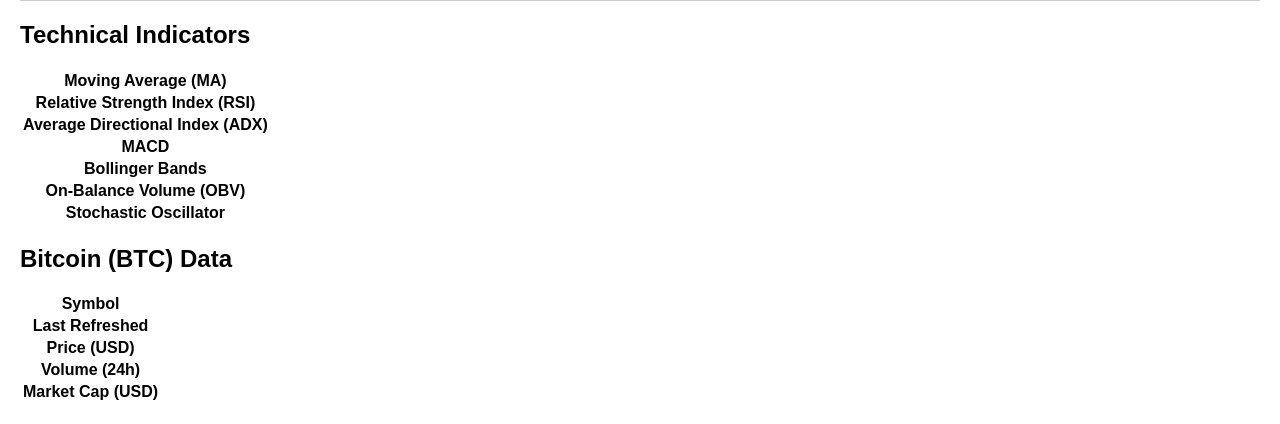
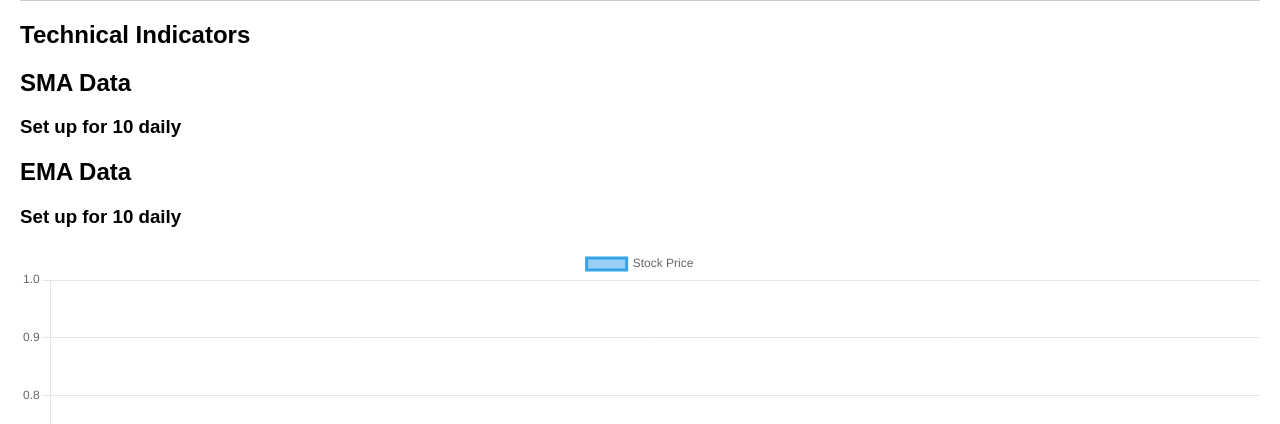
Before and after one commit to Sirpak/alpha_lion, a Flask app: page / in a window 1280 px wide. Shown: the part 564-988 px from the top of the page. Before the commit the page ends 964 px from the top, so only its background shows below. Run offline with Flask 3, Linux system fonts and the light colour scheme; lists and menus that the app fills with data are empty.

Commit message:
Update app.py, script.js, index.html and clean up repository structure

```diff
--- a/app.py
+++ b/app.py
@@ -1,25 +1,23 @@
-import os
+from flask import Flask, request, jsonify, render_template
+from flask_cors import CORS
 import requests
 import pandas as pd
-import pandas_ta as ta
-from flask import Flask, jsonify, render_template
-from dotenv import load_dotenv
+import numpy as np
 
-# Load environment variables
-load_dotenv()
+# Constants
+API_KEY = "MFSNKGMEDOPRMOE5"  # Replace with your actual Alpha Vantage API key
+BASE_URL = "https://www.alphavantage.co/query"
 
-# Configuration
-API_KEY = os.getenv("ALPHA_VANTAGE_API_KEY")
-if not API_KEY:
-    raise ValueError("Missing API key. Please set ALPHA_VANTAGE_API_KEY in your .env file.")
+# Flask App Initialization
+app = Flask(__name__)
+CORS(app)  # Enable CORS for cross-origin requests
 
-BASE_URL = "https://www.alphavantage.co/query"
-app = Flask(__name__)
-
-# Fetch stock data
+# Fetch stock data - Basic
 def fetch_stock_data(symbol):
+    """Fetch stock data from Alpha Vantage API using free endpoint."""
+    symbol = symbol.upper()
     params = {
-        "function": "TIME_SERIES_DAILY_ADJUSTED",
+        "function": "TIME_SERIES_DAILY",  # Use free-tier endpoint
         "symbol": symbol,
         "outputsize": "compact",
         "apikey": API_KEY,
@@ -29,9 +27,18 @@
         response.raise_for_status()
         data = response.json()
 
+        # Debug the raw API response
+        print(data)
+
+        # Handle common API issues
+        if "Note" in data:
+            raise ValueError("API limit reached or invalid API key.")
+        if "Error Message" in data:
+            raise ValueError(f"Invalid stock symbol: {symbol}")
         if "Time Series (Daily)" not in data:
             raise ValueError(f"No 'Time Series (Daily)' data found for symbol: {symbol}")
 
+        # Process the time series data
         time_series = data["Time Series (Daily)"]
         df = pd.DataFrame.from_dict(time_series, orient="index", dtype=float)
         df.rename(columns={
@@ -41,54 +48,158 @@
             "4. close": "close",
             "5. volume": "volume"
         }, inplace=True)
-        df.sort_index(inplace=True)
-        return df
+
+        # Handle missing data
+        df.replace(["NA", "NaN", "nan"], np.nan, inplace=True)
+        df.dropna(inplace=True)
+
+        # Format the response
+        latest_date = df.index[0]
+        latest_data = df.iloc[0].to_dict()
+        time_series_dict = df.head(10).to_dict(orient="index")
+
+        return {
+            "symbol": symbol,
+            "date": latest_date,
+            "latest_data": latest_data,
+            "time_series": time_series_dict,
+        }
     except requests.exceptions.RequestException as e:
         raise ValueError(f"Network error occurred: {e}")
     except ValueError as ve:
         raise ValueError(f"Data error: {ve}")
 
-# Calculate indicators (Bollinger Bands removed)
-def calculate_indicators(df):
-    if df.empty:
-        raise ValueError("No data available to calculate indicators.")
+# Fetch sma data
+def fetch_sma_data(symbol, interval, time_period):
+    """Fetch SMA data from Alpha Vantage API."""
+    params = {
+        "function": "SMA",
+        "symbol": symbol,
+        "interval": interval,
+        "time_period": time_period,
+        "series_type": "close",  # Using closing price for SMA
+        "apikey": API_KEY,
+    }
+    try:
+        response = requests.get(BASE_URL, params=params)
+        response.raise_for_status()
+        data = response.json()
 
+        # Debug the raw API response
+        print(data)
+
+        # Handle common API issues
+        if "Note" in data:
+            raise ValueError("API limit reached or invalid API key.")
+        if "Error Message" in data:
+            raise ValueError(f"Invalid stock symbol: {symbol}")
+        if "Technical Analysis: SMA" not in data:
+            raise ValueError(f"No SMA data found for symbol: {symbol}")
+
+        # Process SMA data
+        sma_data = data["Technical Analysis: SMA"]
+        processed_data = [{"date": date, "sma": float(values["SMA"])} for date, values in sma_data.items()]
+
+        return {
+            "symbol": symbol.upper(),
+            "interval": interval,
+            "time_period": time_period,
+            "sma_data": processed_data[:10],  # Get the latest 10 SMA values
+        }
+    except requests.exceptions.RequestException as e:
+        raise ValueError(f"Network error occurred: {e}")
+    except ValueError as ve:
+        raise ValueError(f"Data error: {ve}")
+
+
+
+# EMA data
+
+def fetch_ema_data(symbol, interval, time_period, series_type="close"):
+    """Fetch EMA data from Alpha Vantage API."""
+    params = {
+        "function": "EMA",
+        "symbol": symbol,
+        "interval": interval,
+        "time_period": time_period,
+        "series_type": series_type,
+        "apikey": API_KEY,
+    }
     try:
-        indicators = {
-            "MA": df["close"].rolling(window=20).mean().iloc[-1],
-            "RSI": ta.rsi(df["close"]).iloc[-1],
-            "ADX": ta.adx(df["high"], df["low"], df["close"])["ADX_14"].iloc[-1],
-            "MACD": ta.macd(df["close"])["MACD_12_26_9"].iloc[-1],
-            "OBV": ta.obv(df["close"], df["volume"]).iloc[-1],
-            "Stochastic Oscillator": ta.stoch(df["high"], df["low"], df["close"]).iloc[-1].to_dict(),
+        response = requests.get(BASE_URL, params=params)
+        response.raise_for_status()
+        data = response.json()
+
+        # Debug the raw API response
+        print(data)
+
+        # Handle common API issues
+        if "Note" in data:
+            raise ValueError("API limit reached or invalid API key.")
+        if "Error Message" in data:
+            raise ValueError(f"Invalid stock symbol: {symbol}")
+        if "Technical Analysis: EMA" not in data:
+            raise ValueError(f"No EMA data found for symbol: {symbol}")
+
+        # Process EMA data
+        ema_data = data["Technical Analysis: EMA"]
+        processed_data = [{"date": date, "ema": float(values["EMA"])} for date, values in ema_data.items()]
+
+        return {
+            "symbol": symbol.upper(),
+            "interval": interval,
+            "time_period": time_period,
+            "series_type": series_type,
+            "ema_data": processed_data[:10],  # Get the latest 10 EMA values
         }
-        return indicators
-    except Exception as e:
-        raise ValueError(f"Error calculating indicators: {e}")
+    except requests.exceptions.RequestException as e:
+        raise ValueError(f"Network error occurred: {e}")
+    except ValueError as ve:
+        raise ValueError(f"Data error: {ve}")
 
+
+
+# Serve the main HTML page
 @app.route('/')
 def home():
     return render_template('index.html')
 
+
+# API Route to fetch stock data
 @app.route('/api/stock/<symbol>', methods=['GET'])
 def get_stock_data(symbol):
     try:
-        df = fetch_stock_data(symbol)
-        if df is None:
-            return jsonify({"error": "Stock data not found"}), 404
+        data = fetch_stock_data(symbol)
+        return jsonify(data)
+    except ValueError as e:
+        return jsonify({"error": str(e)}), 400
 
-        indicators = calculate_indicators(df)
-        latest_data = df.iloc[-1].to_dict()
+# API route to fetch SMA data
+@app.route('/api/sma/<symbol>', methods=['GET'])
+def get_sma_data(symbol):
+    try:
+        interval = request.args.get("interval", "daily")  # Default to 'daily'
+        time_period = int(request.args.get("time_period", 10))  # Default to 10
+        data = fetch_sma_data(symbol, interval, time_period)
+        return jsonify(data)
+    except ValueError as e:
+        return jsonify({"error": str(e)}), 400
 
-        response = {
-            "symbol": symbol.upper(),
-            "date": df.index[-1],
-            "latest_data": latest_data,
-            "indicators": indicators,
-        }
-        return jsonify(response)
-    except Exception as e:
-        return jsonify({"error": str(e)}), 500
 
+#APi Route to fetch EMA Data
+@app.route('/api/ema/<symbol>', methods=['GET'])
+def get_ema_data(symbol):
+    try:
+        interval = request.args.get("interval", "daily")  # Default to 'daily'
+        time_period = int(request.args.get("time_period", 10))  # Default to 10
+        series_type = request.args.get("series_type", "close")  # Default to 'close'
+        data = fetch_ema_data(symbol, interval, time_period, series_type)
+        return jsonify(data)
+    except ValueError as e:
+        return jsonify({"error": str(e)}), 400
+
+
+
+# Run the Flask App
 if __name__ == '__main__':
     app.run(debug=True)
--- a/static/script.js
+++ b/static/script.js
@@ -1,142 +1,139 @@
-const fetchButton = document.getElementById("fetch-data");
-const loadingIndicator = document.getElementById("loading");
-const apiKey = "MFSNKGMEDOPRMOE5"; // Replace with your actual API key
-const baseUrl = "https://www.alphavantage.co/query";
+document.addEventListener("DOMContentLoaded", () => {
+    const fetchButton = document.getElementById("fetch-data");
+    const loadingIndicator = document.getElementById("loading");
 
-const ctx = document.getElementById("stockChart").getContext("2d");
-const chart = new Chart(ctx, {
-    type: "line",
-    data: {
-        labels: [], // Time labels
-        datasets: [{
-            label: "Stock Price",
-            data: [], // Stock prices
-            borderColor: "rgba(75, 192, 192, 1)",
-            borderWidth: 2,
-            fill: false
-        }]
-    },
-    options: {
-        responsive: true,
-        plugins: {
-            legend: {
-                display: true
+    fetchButton.addEventListener("click", async () => {
+        const symbol = document.getElementById("stock-symbol").value.trim();
+
+        if (!symbol) {
+            alert("Please enter a stock ticker.");
+            return;
+        }
+
+        loadingIndicator.style.display = "block";
+
+        try {
+            const response = await fetch(`/api/stock/${symbol}`);
+            const data = await response.json();
+
+            if (data.error) {
+                throw new Error(data.error);
             }
+
+            // Update UI with stock data
+            document.getElementById("symbol").innerText = data.symbol;
+            document.getElementById("date").innerText = data.date;
+            document.getElementById("open").innerText = data.latest_data.open;
+            document.getElementById("high").innerText = data.latest_data.high;
+            document.getElementById("low").innerText = data.latest_data.low;
+            document.getElementById("close").innerText = data.latest_data.close;
+            document.getElementById("volume").innerText = data.latest_data.volume;
+
+            // Update Chart
+            const times = Object.keys(data.time_series).slice(0, 10).reverse();
+            const prices = times.map(time => data.time_series[time].close);
+
+            updateChart(times, prices);
+        } catch (error) {
+            document.getElementById("error-message").innerText = error.message;
+        } finally {
+            loadingIndicator.style.display = "none";
         }
+    });
+
+    const ctx = document.getElementById("stockChart").getContext("2d");
+    const chart = new Chart(ctx, {
+        type: "line",
+        data: { labels: [], datasets: [{ label: "Stock Price", data: [] }] },
+    });
+
+    function updateChart(labels, data) {
+        chart.data.labels = labels;
+        chart.data.datasets[0].data = data;
+        chart.update();
     }
 });
 
-// Fetch stock data
-fetchButton.addEventListener("click", function () {
-    const symbol = document.getElementById("stock-symbol").value.trim();
 
-    // Clear previous data or error messages
-    document.getElementById("error-message").innerText = "";
-    document.getElementById("symbol").innerText = "";
-    document.getElementById("date").innerText = "";
-    document.getElementById("open").innerText = "";
-    document.getElementById("high").innerText = "";
-    document.getElementById("low").innerText = "";
-    document.getElementById("close").innerText = "";
-    document.getElementById("volume").innerText = "";
-    document.getElementById("ma").innerText = "";
-    document.getElementById("rsi").innerText = "";
-    document.getElementById("adx").innerText = "";
-    document.getElementById("macd").innerText = "";
-    document.getElementById("bollinger").innerText = "";
-    document.getElementById("obv").innerText = "";
-    document.getElementById("stochastic").innerText = "";
 
-    if (!symbol) {
-        document.getElementById("error-message").innerText = "Please enter a stock ticker.";
-        return;
-    }
+// Event listener for SMA data
+document.addEventListener("DOMContentLoaded", () => {
+    const fetchButton = document.getElementById("fetch-data");
+    const loadingIndicator = document.getElementById("loading");
 
-    // Show loading indicator
-    loadingIndicator.style.display = "block";
+    fetchButton.addEventListener("click", async () => {
+        const symbol = document.getElementById("stock-symbol").value.trim();
 
-    // Fetch stock data from the backend
-    fetch(`/api/stock/${symbol}`)
-        .then((response) => response.json())
-        .then((data) => {
-            loadingIndicator.style.display = "none"; // Hide loading indicator
+        if (!symbol) {
+            alert("Please enter a stock ticker.");
+            return;
+        }
 
-            if (data.error) {
-                document.getElementById("error-message").innerText = data.error;
-                return;
+        loadingIndicator.style.display = "block";
+
+        try {
+            // Fetch SMA data
+            const smaResponse = await fetch(`/api/sma/${symbol}?interval=daily&time_period=10`);
+            const smaData = await smaResponse.json();
+
+            if (smaData.error) {
+                throw new Error(smaData.error);
             }
 
-            // Populate stock data
-            document.getElementById("symbol").innerText = data.symbol;
-            document.getElementById("date").innerText = data.date;
-            document.getElementById("open").innerText = data.latest_data.open.toFixed(2);
-            document.getElementById("high").innerText = data.latest_data.high.toFixed(2);
-            document.getElementById("low").innerText = data.latest_data.low.toFixed(2);
-            document.getElementById("close").innerText = data.latest_data.close.toFixed(2);
-            document.getElementById("volume").innerText = data.latest_data.volume;
-
-            // Populate technical indicators
-            document.getElementById("ma").innerText = data.indicators.MA.toFixed(2);
-            document.getElementById("rsi").innerText = data.indicators.RSI.toFixed(2);
-            document.getElementById("adx").innerText = data.indicators.ADX.toFixed(2);
-            document.getElementById("macd").innerText = data.indicators.MACD.toFixed(2);
-            document.getElementById("bollinger").innerText = JSON.stringify(data.indicators["Bollinger Bands"]);
-            document.getElementById("obv").innerText = data.indicators.OBV.toFixed(2);
-            document.getElementById("stochastic").innerText = JSON.stringify(data.indicators["Stochastic Oscillator"]);
-
-            // Update chart with the most recent 10 points
-            const recentTimes = Object.keys(data.latest_data).slice(0, 10).reverse();
-            const recentPrices = recentTimes.map(time => parseFloat(data.latest_data[time]["close"]));
-            updateChart(recentTimes, recentPrices);
-        })
-        .catch((error) => {
-            loadingIndicator.style.display = "none"; // Hide loading indicator
-            document.getElementById("error-message").innerText = `Error: ${error.message}`;
-        });
+            // Update UI with SMA data
+            const smaList = document.getElementById("sma-data");
+            smaList.innerHTML = ""; // Clear previous SMA data
+            smaData.sma_data.forEach(item => {
+                const listItem = document.createElement("li");
+                listItem.textContent = `Date: ${item.date}, SMA: ${item.sma}`;
+                smaList.appendChild(listItem);
+            });
+        } catch (error) {
+            document.getElementById("error-message").innerText = error.message;
+        } finally {
+            loadingIndicator.style.display = "none";
+        }
+    });
 });
 
-// Update the chart with new data
-function updateChart(timeLabels, prices) {
-    chart.data.labels = timeLabels;
-    chart.data.datasets[0].data = prices;
-    chart.update();
-}
 
-def fetch_stock_data(symbol):
-    params = {
-        "function": "TIME_SERIES_DAILY_ADJUSTED",
-        "symbol": symbol,
-        "outputsize": "compact",
-        "apikey": API_KEY,
-    }
-    try:
-        response = requests.get(BASE_URL, params=params)
-        response.raise_for_status()
-        data = response.json()
 
-        if "Time Series (Daily)" not in data:
-            raise ValueError(f"No 'Time Series (Daily)' data found for symbol: {symbol}")
+// Event listener for EMA
+document.addEventListener("DOMContentLoaded", () => {
+    const fetchButton = document.getElementById("fetch-data");
+    const loadingIndicator = document.getElementById("loading");
 
-        time_series = data["Time Series (Daily)"]
-        df = pd.DataFrame.from_dict(time_series, orient="index", dtype=float)
-        df.rename(columns={
-            "1. open": "open",
-            "2. high": "high",
-            "3. low": "low",
-            "4. close": "close",
-            "5. volume": "volume"
-        }, inplace=True)
+    fetchButton.addEventListener("click", async () => {
+        const symbol = document.getElementById("stock-symbol").value.trim();
 
-        # Replace string NaNs with actual np.nan and clean data
-        df.replace(["NA", "NaN", "nan"], np.nan, inplace=True)
-        df = df.astype(float)
+        if (!symbol) {
+            alert("Please enter a stock ticker.");
+            return;
+        }
 
-        # Handle missing data
-        df.dropna(inplace=True)
+        loadingIndicator.style.display = "block";
 
-        df.sort_index(inplace=True)
-        return df
-    except requests.exceptions.RequestException as e:
-        raise ValueError(f"Network error occurred: {e}")
-    except ValueError as ve:
-        raise ValueError(f"Data error: {ve}")
+        try {
+            // Fetch EMA data
+            const emaResponse = await fetch(`/api/ema/${symbol}?interval=daily&time_period=10&series_type=close`);
+            const emaData = await emaResponse.json();
+
+            if (emaData.error) {
+                throw new Error(emaData.error);
+            }
+
+            // Update UI with EMA data
+            const emaList = document.getElementById("ema-data");
+            emaList.innerHTML = ""; // Clear previous EMA data
+            emaData.ema_data.forEach(item => {
+                const listItem = document.createElement("li");
+                listItem.textContent = `Date: ${item.date}, EMA: ${item.ema}`;
+                emaList.appendChild(listItem);
+            });
+        } catch (error) {
+            document.getElementById("error-message").innerText = error.message;
+        } finally {
+            loadingIndicator.style.display = "none";
+        }
+    });
+});
--- a/templates/index.html
+++ b/templates/index.html
@@ -3,7 +3,7 @@
 <head>
     <meta charset="UTF-8">
     <meta name="viewport" content="width=device-width, initial-scale=1.0">
-    <title>Alpha Vantage Stock Dashboard</title>
+    <title>Alpha Vantage API Stock Dashboard</title>
     <link rel="stylesheet" href="/static/style.css">
     <script src="https://cdn.jsdelivr.net/npm/chart.js"></script>
 </head>
@@ -31,15 +31,19 @@
     <div class="technical-container">
         <h2>Technical Indicators</h2>
         <p id="technical-error-message" style="color: red;"></p>
-        <table>
-            <tr><th>Moving Average (MA)</th><td id="ma"></td></tr>
-            <tr><th>Relative Strength Index (RSI)</th><td id="rsi"></td></tr>
-            <tr><th>Average Directional Index (ADX)</th><td id="adx"></td></tr>
-            <tr><th>MACD</th><td id="macd"></td></tr>
-            <tr><th>Bollinger Bands</th><td id="bollinger"></td></tr>
-            <tr><th>On-Balance Volume (OBV)</th><td id="obv"></td></tr>
-            <tr><th>Stochastic Oscillator</th><td id="stochastic"></td></tr>
-        </table>
+
+        <div>
+            <h2>SMA Data</h2>
+            <h3>Set up for 10 daily </h3>
+            <ul id="sma-data"></ul>
+        </div>
+
+        <div>
+            <h2>EMA Data</h2>
+            <h3>Set up for 10 daily </h3>
+            <ul id="ema-data"></ul>
+        </div>
+
     </div>
 
 
@@ -47,21 +51,6 @@
 
 
 
-        <!-- BTC Data show -->
-    <div class="btc-container" style="margin-top: 20px;">
-        <h2>Bitcoin (BTC) Data</h2>
-        <div id="btc-loading" style="display: none; color: blue;">Loading BTC data...</div>
-        <p id="btc-error-message" style="color: red;"></p>
-        <table>
-            <tr><th>Symbol</th><td id="btc-symbol"></td></tr>
-            <tr><th>Last Refreshed</th><td id="btc-date"></td></tr>
-            <tr><th>Price (USD)</th><td id="btc-price"></td></tr>
-            <tr><th>Volume (24h)</th><td id="btc-volume"></td></tr>
-            <tr><th>Market Cap (USD)</th><td id="btc-market-cap"></td></tr>
-        </table>
-    </div>
-
-
     <canvas id="stockChart" width="400" height="200" style="margin-top: 20px;"></canvas>
     <script src="/static/script.js"></script>
 </body>
```
Also changed, not shown: utils/data_fetcher.py (deleted, +0 -59 lines), README.md (deleted), README.txt (added), utils/_init_.py (deleted), 1 other file.
